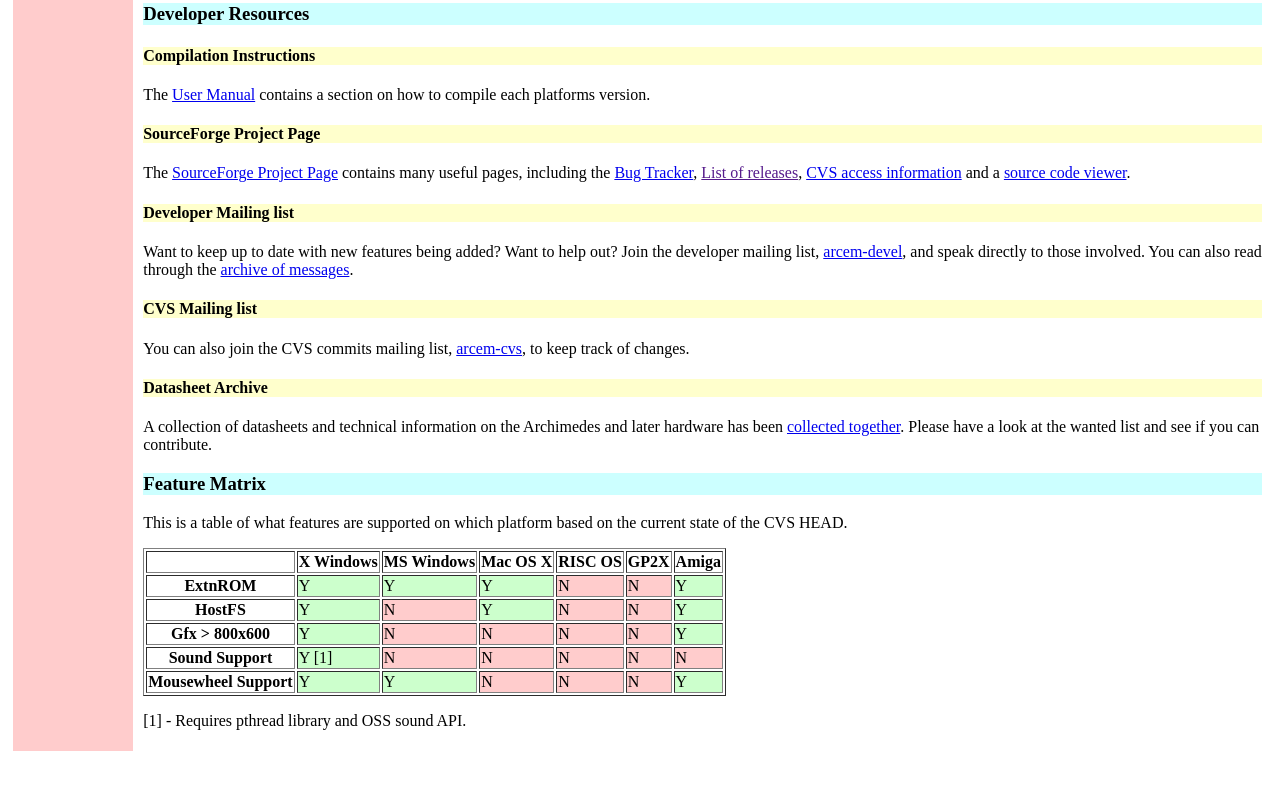
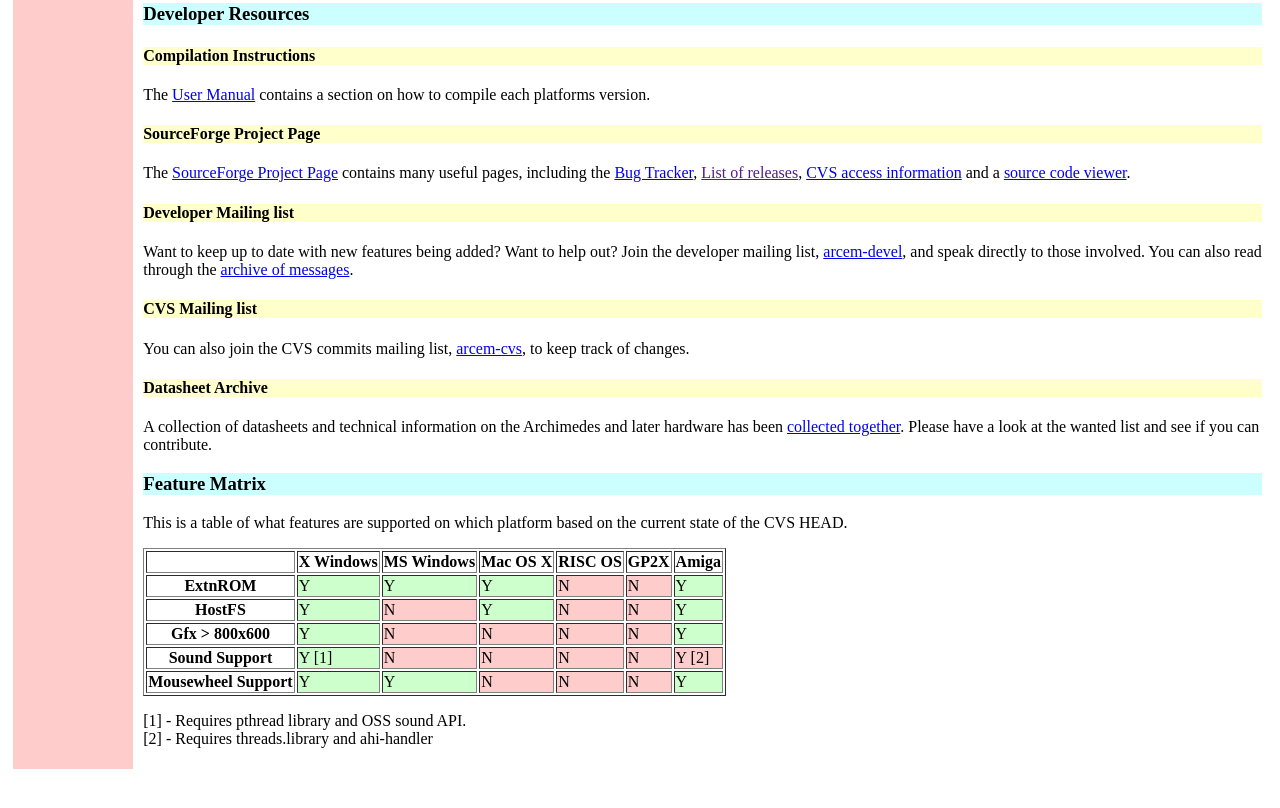
Before and after one commit to chris-y/arcem, a plain HTML site: page webpages/developer.html in a window 1280 px wide. Shown: the part 560-1368 px from the top of the page. Drawn offline with Linux system fonts and the light colour scheme.

Commit message:
Toggled Amiga sound support to Y

```diff
--- a/webpages/developer.html
+++ b/webpages/developer.html
@@ -148,7 +148,7 @@ h4 {
           <td class="N">N</td>
           <td class="N">N</td>
           <td class="N">N</td>
-          <td class="N">N</td>
+          <td class="N">Y [2]</td>
         </tr>
         <tr>
           <th>Mousewheel Support</th>
@@ -165,7 +165,8 @@ h4 {
 	  </tr>
 -->
       </table>
-      <p>[1] - Requires pthread library and OSS sound API.</p>
+      <p>[1] - Requires pthread library and OSS sound API.<br>
+         [2] - Requires threads.library and ahi-handler</p>
     </td>
   </tr>
 </table>
```
